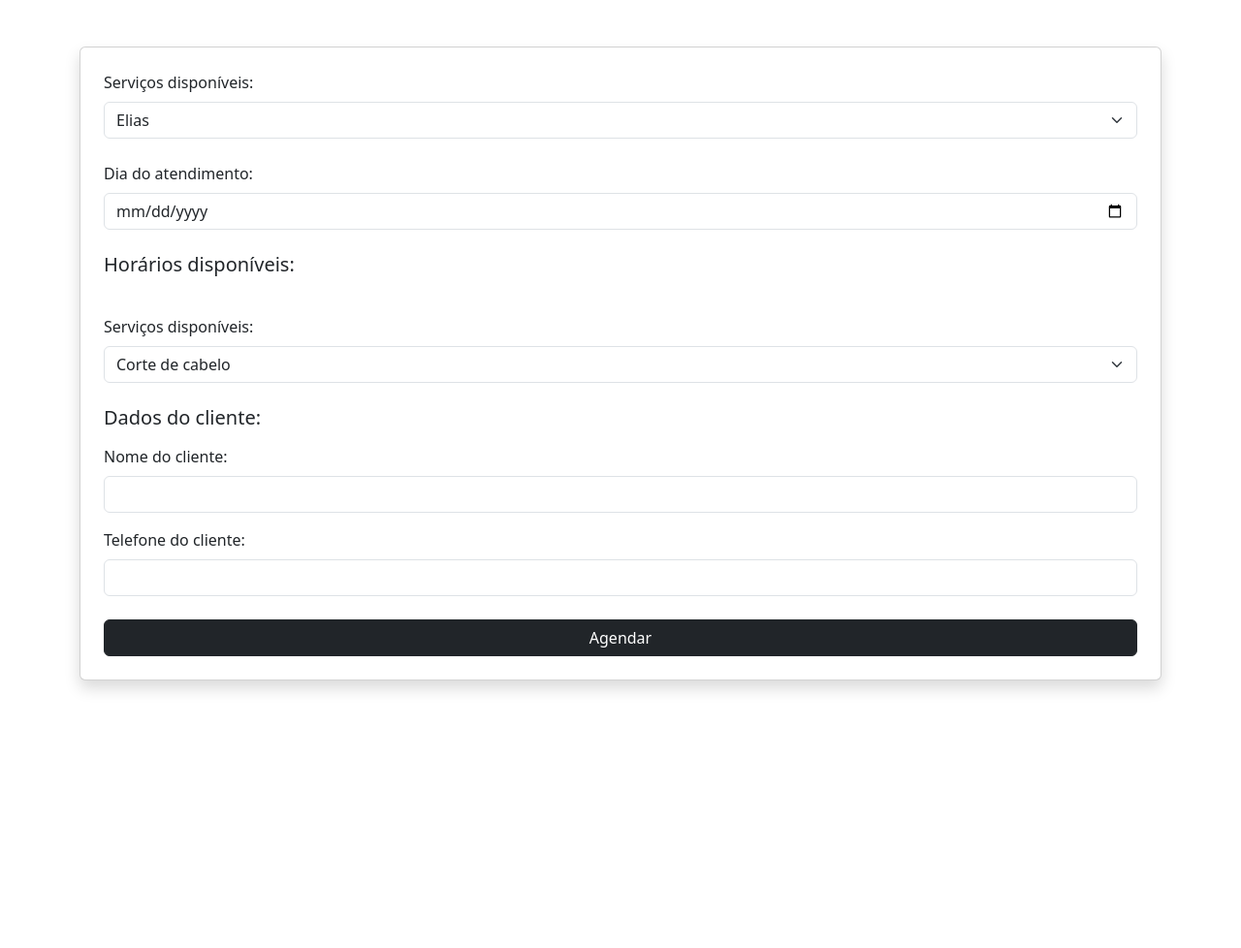
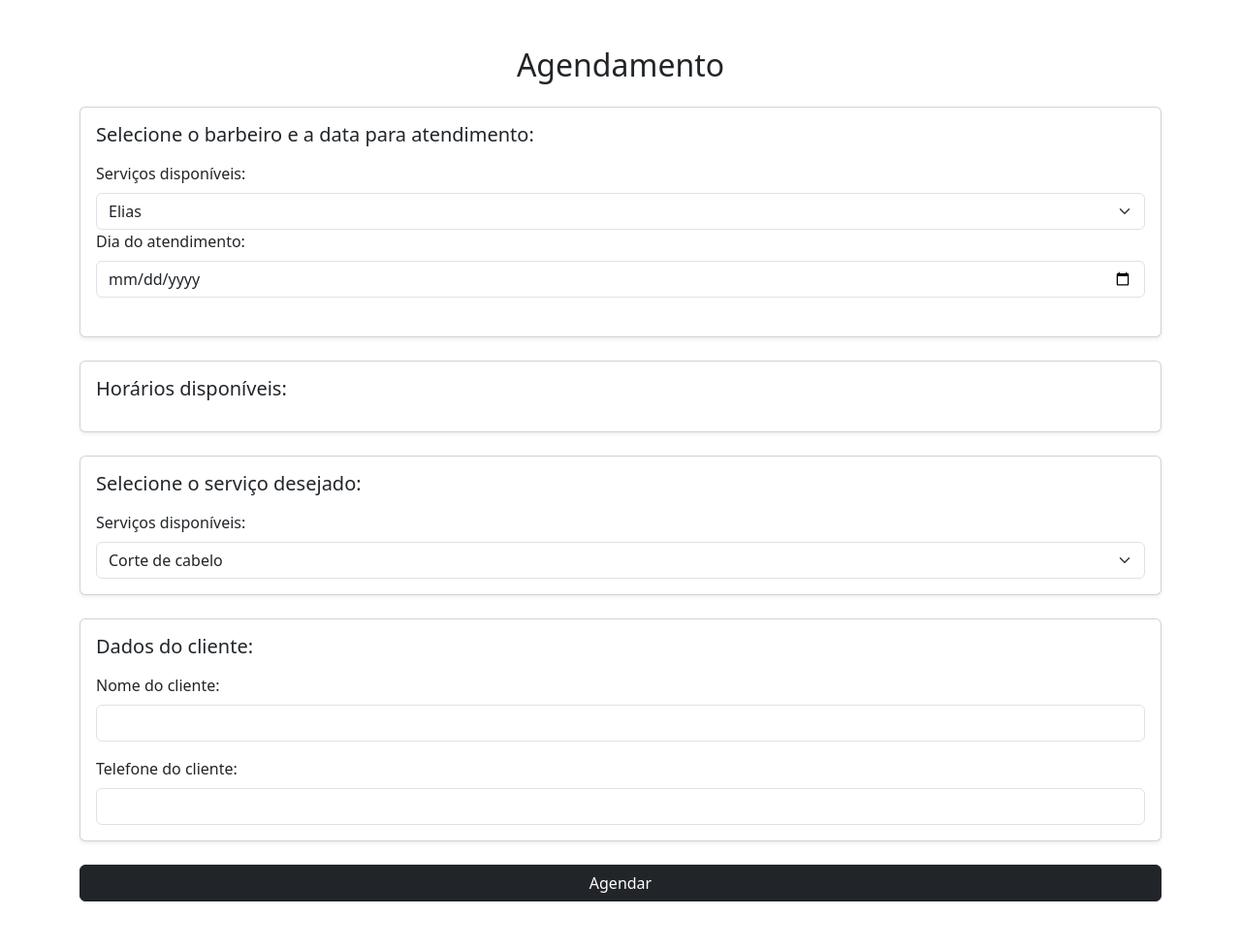
Before and after one commit to josehelias/agendamento_barbearia, a Django app: page /agendamentos/ in a window 1280 px wide. Shown: the part 80-1058 px from the top of the page at 97% size. Before the commit the page ends 793 px from the top, so only its background shows below. Run offline with Django 5.2, Linux system fonts and the light colour scheme; data comes from the database, SQL or seed files in the repository; both versions use the stored data as it was after the commit.

Commit message:
agendamento funcional

```diff
--- a/agendamento/agenda/admin.py
+++ b/agendamento/agenda/admin.py
@@ -1,6 +1,6 @@
 from django.contrib import admin
-from .models import Servico, Barbeiro, Disponibilidade
+from .models import Servico, Barbeiro, Disponibilidade, Agendamento
 
 # Register your models here.
 
-admin.site.register([Servico, Barbeiro, Disponibilidade])
+admin.site.register([Servico, Barbeiro, Disponibilidade, Agendamento])
--- /dev/null
+++ b/agendamento/agenda/form.py
@@ -0,0 +1,7 @@
+from django import forms
+from .models import Agendamento
+
+class AgendamentoForm(forms.ModelForm):
+    class Meta:
+        model = Agendamento
+        fields = ('barb_nome', 'servico', 'data', 'hora', 'client_nome', 'telefone')
--- a/agendamento/agenda/static/js/agendamento.js
+++ b/agendamento/agenda/static/js/agendamento.js
@@ -1,6 +1,4 @@
 const selectServico = document.querySelector('#barbeiro-select');
-
-
 selectServico.addEventListener('change', function() {
     const barbeiroId = this.value;
     const data = document.getElementById('id_data').value;
@@ -20,18 +18,23 @@ selectServico.addEventListener('change', function() {
             container.innerHTML = "";
 
             if (data.horarios.length === 0) {
-                    container.innerHTML = "<p>Sem horários disponíveis.</p>";
+                container.innerHTML = "";
                 return;
             }
 
+            let html = `
+                <label for="id_hora">Selecione um horário:</label>
+                <select id="id_hora" name="hora" required class="form-select mt-2">
+            `;
+
             data.horarios.forEach(hora => {
-                    container.innerHTML += `
-                        <label class="btn-hora">
-                            <input type="radio" name="hora" value="${hora}">
-                            <span>${hora}</span>
-                        </label>
-                    `;
+                html += `<option value="${hora}">${hora}</option>`;
             });
+
+            html += `</select>`;
+
+            container.innerHTML = html;
+
         })
         .catch(() => {
             container.innerHTML = "Erro ao carregar horários.";
--- a/agendamento/agenda/templates/agendar.html
+++ b/agendamento/agenda/templates/agendar.html
@@ -10,36 +10,43 @@
 
         <main class="container my-5">
 
-            <div class="card shadow p-4">
+            <form method="POST" id="form-agendamento">{% csrf_token %}
+                <h2 class="mb-4 text-center">Agendamento</h2>
 
                 <!-- Barbeiro -->
-                <div class="mb-4">
+                <div class="card shadow-sm mb-4">
+                    <div class="card-body">
+                        <h5 class="card-title mb-3">Selecione o barbeiro e a data para atendimento:</h5>
                         <label for="barbeiro-select" class="form-label">Serviços disponíveis:</label>
-                    <select id="barbeiro-select" name="barbeiro" class="form-select">
+                        <select id="barbeiro-select" name="barb_nome" class="form-select">
                             {% for barbeiro in barbeiros %}
                                 <option value="{{ barbeiro.id }}">
                                     {{ barbeiro.barb_nome }}
                                 </option>
                             {% endfor %}
                         </select>
-                </div>
 
-                <!-- Data -->
                         <div class="mb-4">
                             <label for="id_data" class="form-label">Dia do atendimento:</label>
                             <input type="date" id="id_data" name="data" min="{{ hoje }}" class="form-control">
                         </div>
+                    </div>
+                </div>
 
                 <!-- Horários -->
-                <div class="mb-4">
-                    <h5 class="mb-3">Horários disponíveis:</h5>
+                <div class="card shadow-sm mb-4">
+                    <div class="card-body">
+                        <h5 class="card-title mb-3">Horários disponíveis:</h5>
                         <div class="row" id="grid-horarios">
 
                         </div>
                     </div>
+                </div>
 
                 <!-- Serviço -->
-                <div class="mb-4">
+                <div class="card shadow-sm mb-4">
+                    <div class="card-body">
+                        <h5 class="card-title mb-3">Selecione o serviço desejado:</h5>
                         <label for="servico" class="form-label">Serviços disponíveis:</label>
                         <select id="servico" name="servico" class="form-select">
                             {% for servico in servicos %}
@@ -49,25 +56,27 @@
                             {% endfor %}
                         </select>
                     </div>
+                </div>
 
                 <!-- Cliente -->
-                <div class="mb-4">
-                    <h5 class="mb-3">Dados do cliente:</h5>
+                <div class="card shadow-sm mb-4">
+                    <div class="card-body">
+                        <h5 class="card-title mb-3">Dados do cliente:</h5>
 
                         <div class="mb-3">
-                        <label for="nome_cliente" class="form-label">Nome do cliente:</label>
-                        <input type="text" id="nome_cliente" name="nome_cliente" class="form-control" required>
+                            <label for="client_nome" class="form-label">Nome do cliente:</label>
+                            <input type="text" id="client_nome" name="client_nome" class="form-control" required>
                         </div>
 
                         <div>
-                        <label for="telefone_cliente" class="form-label">Telefone do cliente:</label>
-                        <input type="text" id="telefone_cliente" name="telefone_cliente" class="form-control" required>
+                            <label for="telefone" class="form-label">Telefone do cliente:</label>
+                            <input type="text" id="telefone" name="telefone" class="form-control" required>
+                        </div>
                     </div>
                 </div>
 
-                <button class="btn btn-dark w-100">Agendar</button>
-
-            </div>
+                <button type="submit" class="save btn btn-dark w-100">Agendar</button>
+            </form>
 
         </main>
 
--- a/agendamento/agenda/views.py
+++ b/agendamento/agenda/views.py
@@ -4,17 +4,33 @@ from datetime import datetime, date
 from django.template import loader
 from .models import Barbeiro, Servico
 from .services import gerar_horarios_disponiveis
+from .form import AgendamentoForm
 
 def agendamentos(request):
-    barbeiros = Barbeiro.objects.all().values()
-    Servicos = Servico.objects.all().values()
-    template = loader.get_template('agendar.html')
-    context = {
-        'barbeiros': barbeiros,
-        'servicos': Servicos,
-        'hoje': date.today().strftime("%Y-%m-%d")
-    }
-    return HttpResponse(template.render(context, request))
+    if request.method == 'POST':
+        print("0")
+        form = AgendamentoForm(request.POST)
+        if form.is_valid():
+            print("1")
+            form.save()
+            return HttpResponse("Agendamento realizado com sucesso!")
+        else:
+            return HttpResponse("Erro no formulário. Verifique os dados e tente novamente.")
+    else:
+        print("2")
+        form = AgendamentoForm()
+        barbeiros = Barbeiro.objects.all().values()
+        Servicos = Servico.objects.all().values()
+        template = loader.get_template('agendar.html')
+        context = {
+            'barbeiros': barbeiros,
+            'servicos': Servicos,
+            'hoje': date.today().strftime("%Y-%m-%d"),
+            'form': form
+        }
+        return HttpResponse(template.render(context, request))
+
+
 
 def buscar_horarios(request):
     barbeiro_id = request.GET.get('barbeiro_id')
```
Also changed, not shown: agendamento/db.sqlite3. Lines whose indentation alone changed are shown as unchanged.
